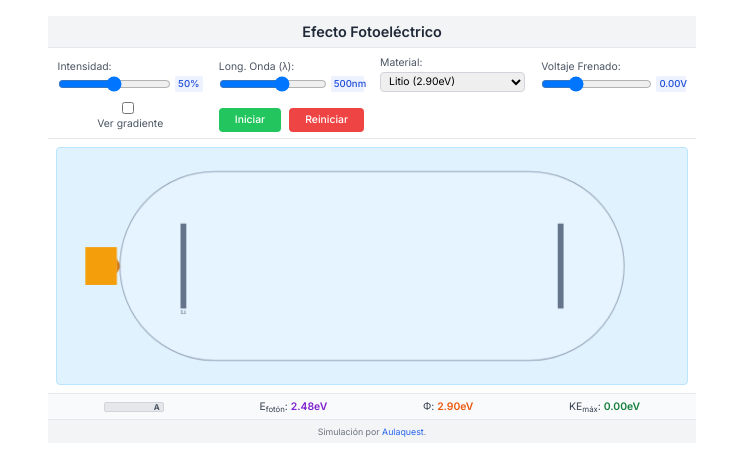
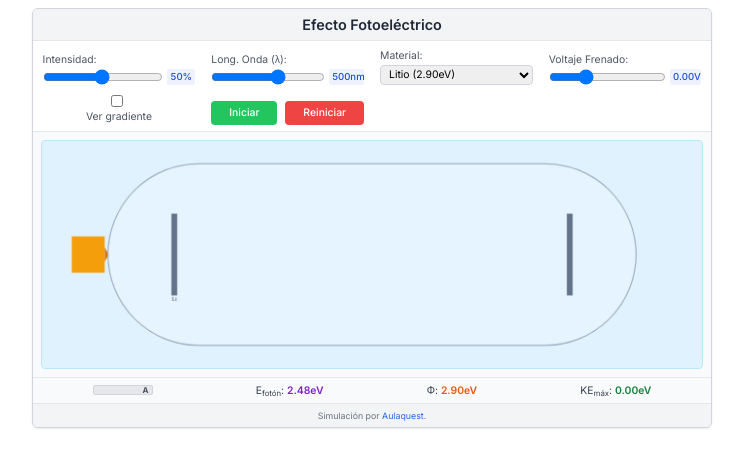
Before and after one commit to aulaquest/efecto-fotoelectrico, a plain HTML site: page index.html in a window 1280 px wide. Shown: the whole page, without its empty margins (268-1011 px from the left). Drawn offline with nearby package versions, Linux system fonts and the light colour scheme.

Commit message:
Update index.html

```diff
--- a/index.html
+++ b/index.html
@@ -1,43 +1,40 @@
+
 <!DOCTYPE html>
 <html lang="es">
 <head>
     <meta charset="UTF-8">
     <meta name="viewport" content="width=device-width, initial-scale=1.0">
-    <title>Simulador del Efecto Fotoeléctrico</title>
+    <title>Simulador del Efecto Fotoeléctrico Mejorado</title>
     <script src="https://cdn.tailwindcss.com"></script>
     <link href="https://fonts.googleapis.com/css2?family=Inter:wght@400;500;600;700&display=swap" rel="stylesheet">
     <style>
-        html, body {
+        body {
+            font-family: 'Inter', sans-serif;
+            overscroll-behavior: none;
+            background-color: #ffffff; /* bg-slate-100 */
             margin: 0;
-      padding: 0;
-      background: white;
-      font-family: 'Inter', sans-serif;
+            padding: 0.25em;
+            display: flex;
+            flex-direction: column; /* Para apilar simulador y footer */
+            justify-content: flex-start; /* Alinear al inicio */
+            align-items: center;
+            min-height: 100vh;
         }
-
         .simulator-container-main {
             width: 100%;
             max-width: 680px;
-  margin: 0 auto;
-  border: none;
-  border-radius: 0;
-  background: white;
-  box-shadow: none;
+            margin: 0.25em auto;
+            border: 1px solid #d1d5db;
+            border-radius: 0.375rem;
+            background-color: #f9fafb;
+            box-shadow: 0 1px 3px rgba(0,0,0,0.05), 0 1px 2px rgba(0,0,0,0.03);
             overflow: hidden;
-  padding: 1em;
-  box-sizing: border-box;
+            display: flex; /* Para organizar el footer interno */
+            flex-direction: column; /* Para apilar el footer interno */
         }
 
-.simulator-container-main *,
-.simulator-container-main canvas,
-.simulator-container-main input,
-.simulator-container-main select {
-  max-width: 100%;
-  box-sizing: border-box;
-}
-
-
-    .simulator-content {
-      padding: 0;
+        .simulator-content { /* Nuevo div para agrupar todo excepto el footer interno */
+            flex-grow: 1;
         }
 
         .simulator-container-main .main-title {
@@ -64,9 +61,9 @@
                 grid-template-columns: repeat(3, 1fr);
             }
         }
-         @media (min-width: 640px) {
+         @media (min-width: 640px) { /* sm */
             .top-controls-panel {
-                grid-template-columns: repeat(3, 1fr);
+                grid-template-columns: repeat(auto-fit, minmax(140px, 1fr)); /* Ajustado minmax */
                 gap: 0.4rem 1rem;
             }
         }
@@ -113,7 +110,7 @@
         .checkbox-container {
             display: flex;
             align-items: center;
-            margin-top: 0.25rem;
+            margin-top: 0.25rem; /* Ajuste si es necesario para alinear con otros controles */
         }
         .checkbox-container input[type="checkbox"] {
              height: 0.75rem;
@@ -122,26 +119,23 @@
         }
 
         .buttons-group {
-            grid-column: span 2 / span 2;
+            grid-column: span 2; /* Ocupar todo el ancho en la configuración base de 2 columnas */
             display: flex;
             gap: 0.5rem;
             margin-top: 0.2rem;
         }
-         @media (min-width: 500px) {
+         @media (min-width: 500px) { /* Cuando hay 3 columnas en el panel */
             .buttons-group {
-                grid-column: span 3 / span 3;
+                grid-column: span 3;
             }
         }
 
-        @media (min-width: 640px) {
+        @media (min-width: 640px) { /* Cuando el panel usa auto-fit */
              .buttons-group {
-                grid-column: auto;
-                flex-direction: row;
-                align-items: center;
-                 margin-top: 0;
-            }
-            .top-controls-panel {
-                grid-template-columns: repeat(auto-fit, minmax(130px, 1fr));
+                grid-column: auto; /* Que fluya como un item más */
+                /* flex-direction: row; por defecto */
+                align-items: end; /* Alinear con la base de los otros controles */
+                 margin-top: 0; /* Quitar margen superior si se alinea con otros */
             }
         }
 
@@ -345,7 +339,7 @@
         function resizeCanvas() {
             const container = canvas.parentElement;
             canvas.width = container.clientWidth;
-            canvas.height = Math.max(100, container.clientWidth / (16/6));
+            canvas.height = Math.max(90, container.clientWidth / (16/5.5)); // Ajustado para ser menos alto
 
             const tubePadding = canvas.width * 0.1;
             tubeX = tubePadding;
```
Lines whose indentation alone changed are shown as unchanged.
